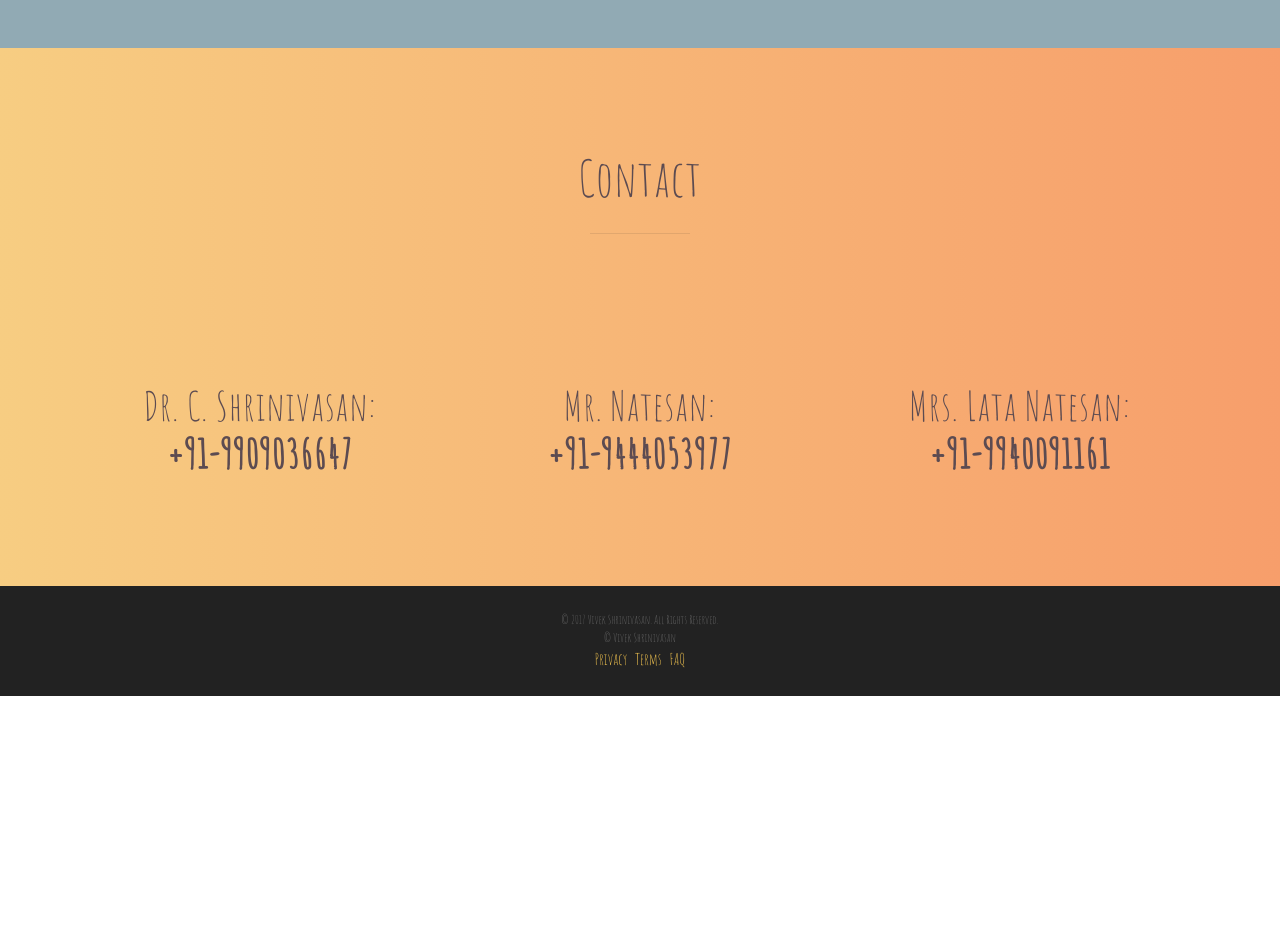
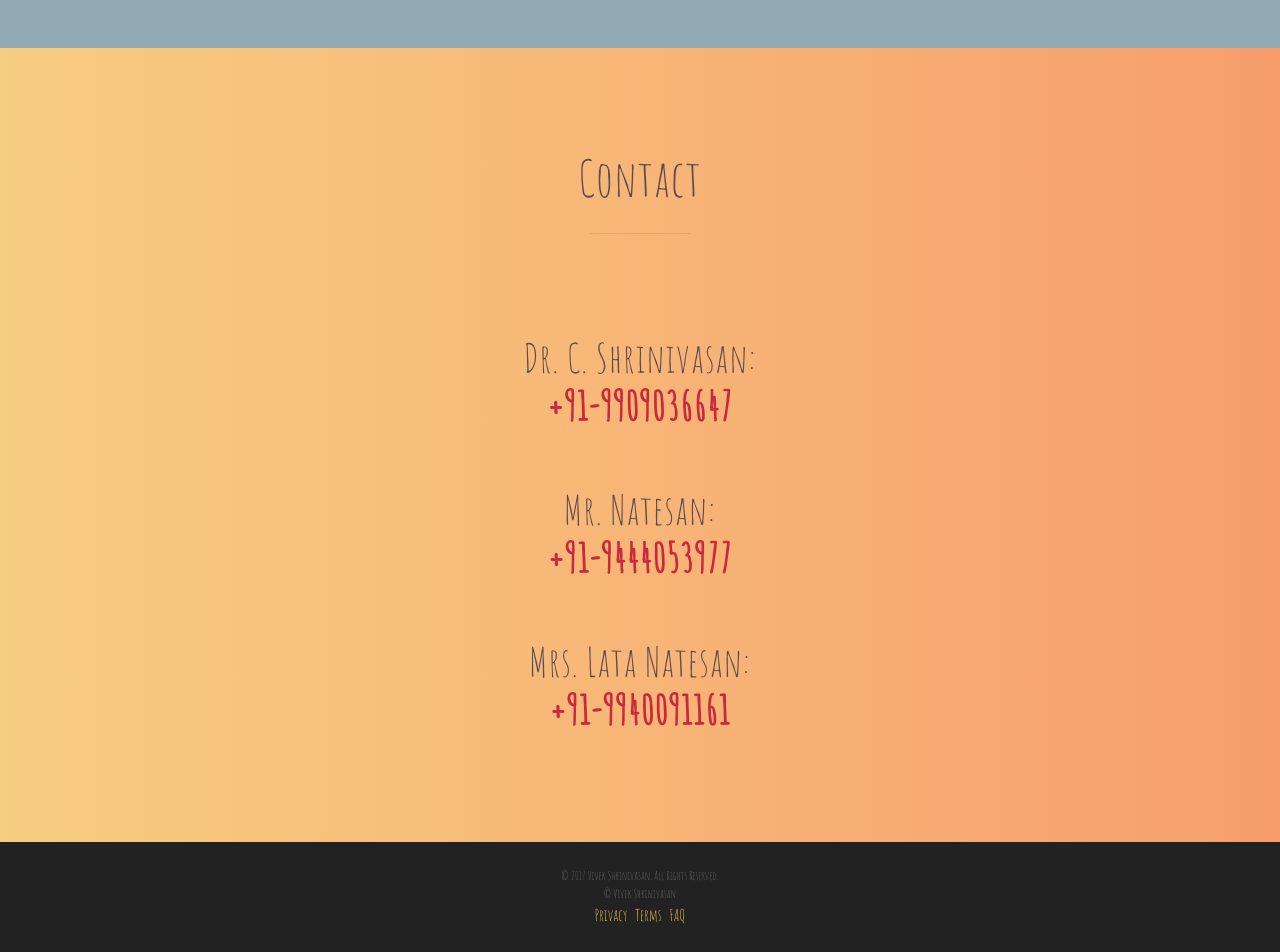
Before and after one commit to kaizer1v/kaizer1v.github.io, a Jekyll site: the page vilasini-mani/index.html, which Jekyll copies as it is, in a window 1280 px wide and 1400 px high, scrolled down 2689 px. Shown: the part 448-1400 px from the top of the window. Built offline with Jekyll 4.4.1, drawn with Linux system fonts in a browser that asks for light colours; nearby versions of some CDN libraries; some web fonts are replaced; comment, search, counter and statistics services are not loaded; before the commit the page ends 3833 px from its top, so only the background shows below that.

Commit message:
updated css for contacts

```diff
--- a/vilasini-mani/css/new-age2.css
+++ b/vilasini-mani/css/new-age2.css
@@ -224,6 +224,7 @@ section.contact .mobile h3 {
 
 section.contact .contact-number {
   font-weight: bold;
+  color: #C9283E;
 }
 
 /* FOOTER */
--- a/vilasini-mani/index.html
+++ b/vilasini-mani/index.html
@@ -99,14 +99,14 @@
         <h2>Contact</h2>
         <hr />
       </div>
-      <div class="row mobile">
-        <div class="col text-center mt-5">
+      <div class="mobile">
+        <div class="row justify-content-center text-center mt-5">
           <h3><span>Dr. C. Shrinivasan: </span><br><span class='contact-number'> +91-9909036647</span></h3>
         </div>
-        <div class="col text-center mt-5">
+        <div class="row justify-content-center text-center mt-5">
           <h3><span>Mr. Natesan: </span><br><span class='contact-number'> +91-9444053977</span></h3>
         </div>
-        <div class="col text-center mt-5">
+        <div class="row justify-content-center text-center mt-5">
           <h3><span>Mrs. Lata Natesan: </span><br><span class='contact-number'> +91-9940091161</span></h3>
         </div>
       </div>
```
